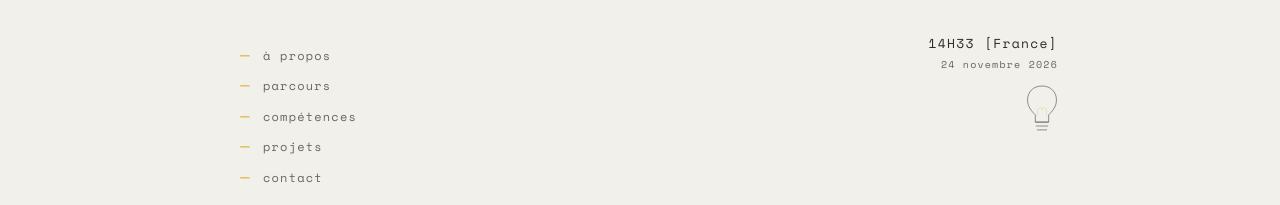
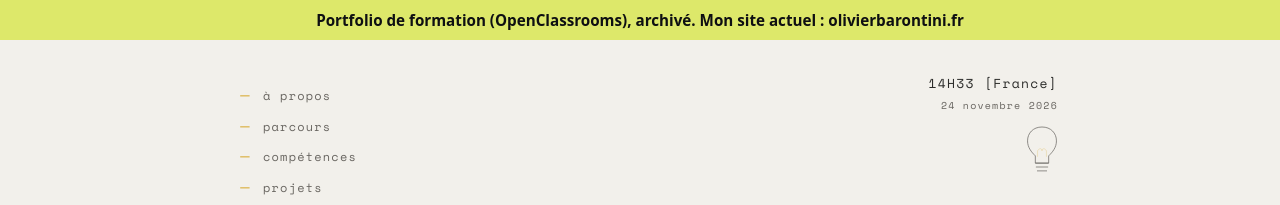
Before and after one commit to olivierbarontini/portfolio, a plain HTML site: page index.html in a window 1280 px wide. Shown: the top 205 px of the page. Drawn offline with nearby package versions, Linux system fonts and the light colour scheme.

Commit message:
Archive : noindex et bandeau vers olivierbarontini.fr

```diff
--- a/index.html
+++ b/index.html
@@ -18,8 +18,13 @@
       rel="stylesheet"
     />
     <link rel="stylesheet" href="style.css" />
+    <meta name="robots" content="noindex, follow" />
   </head>
   <body>
+    <p class="archive-note" style="margin:0;padding:.6rem 1rem;background:#DDE86A;color:#0E0F12;font:600 .95rem/1.4 system-ui,sans-serif;text-align:center">
+      Portfolio de formation (OpenClassrooms), archivé.
+      Mon site actuel : <a href="https://olivierbarontini.fr/" style="color:inherit">olivierbarontini.fr</a>
+    </p>
     <a class="skip-link" href="#contenu-principal"
       >Aller au contenu principal</a
     >
```
